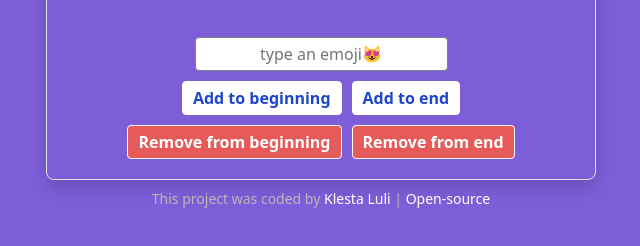
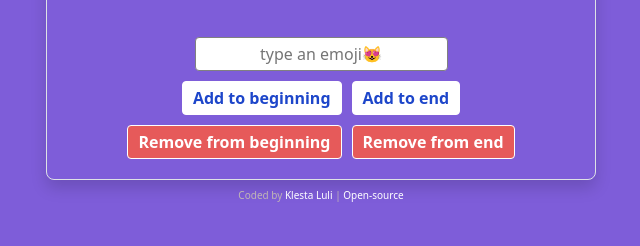
Before and after one commit to klezi10/emoji-app, a plain HTML site: page index.html in a window 1280 px wide. Shown: the part 232-478 px from the top of the page, without its empty margins (319-959 px from the left). Drawn offline with nearby package versions, Linux system fonts and the light colour scheme.

Commit message:
updated footer

```diff
--- a/index.html
+++ b/index.html
@@ -27,8 +27,8 @@
         <button id="pop-btn">Remove from end</button>
       </div>
     </div>
-    <footer class="small text-center mt-2">
-      This project was coded by
+    <footer class="text-center mt-2">
+      Coded by
       <a href="https://clever-turing-3f9e94.netlify.app/" target="_blank">
         Klesta Luli</a
       >
--- a/styles.css
+++ b/styles.css
@@ -59,6 +59,7 @@ button {
 
 footer {
   color: #c0b5b5;
+  font-size: 10px;
 }
 
 footer a {
```
